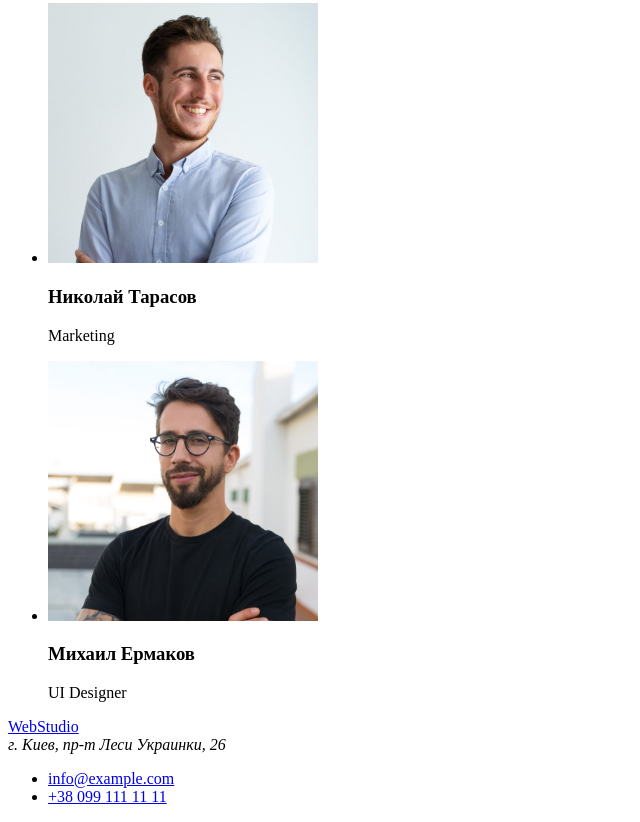
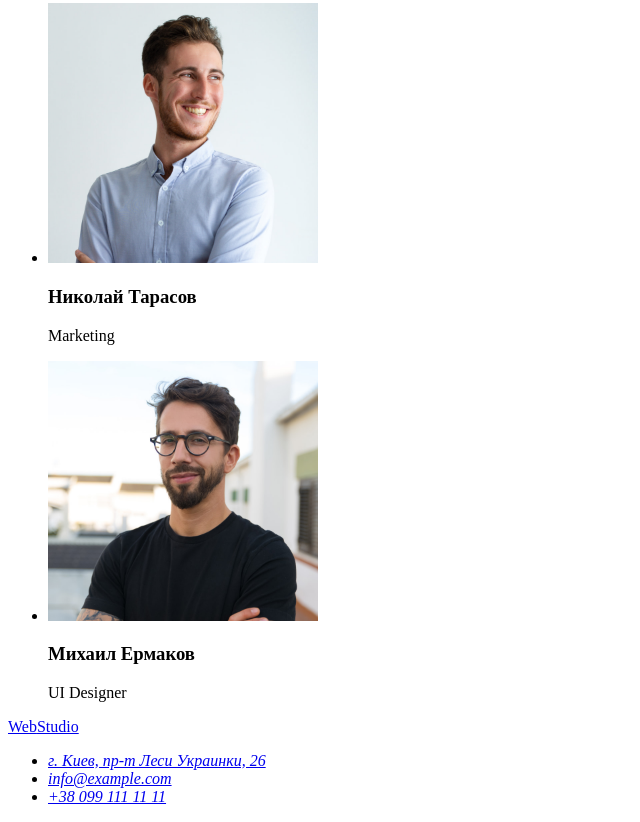
Before and after one commit to yermachkov/goit-markup-hw-01, a plain HTML site: page index.html in a window 1280 px wide. Shown: the part 2333-3155 px from the top of the page, without its empty margins (0-640 px from the left). Drawn offline with Linux system fonts and the light colour scheme.

Commit message:
Исправляет структуру тега address в footer
В тег address помещены все элементы контактов в виде списка.

```diff
--- a/index.html
+++ b/index.html
@@ -101,15 +101,13 @@
 
   <footer>
     <a href="./index.html"><span>Web</span>Studio</a>
-    <address>г. Киев, пр-т Леси Украинки, 26</address>
-    <ul>
-      <li>
-        <a href="mailto:info@example.com">info@example.com</a>
-      </li>
-      <li>
-        <a href="tel:+380991111111">+38 099 111 11 11</a>
-      </li>
-    </ul>
+    <address>
+      <ul>
+        <li><a href="https://goo.gl/maps/qHLMZfje5KFmPhSk8" target="_blank" rel="noopener noreferrer nofollow" title="Открыть карту">г. Киев, пр-т Леси Украинки, 26</a></li>
+        <li><a href="mailto:info@example.com">info@example.com</a></li>
+        <li><a href="tel:+380991111111">+38 099 111 11 11</a></li>
+      </ul>
+    </address>
   </footer>
 
 </body>
```
